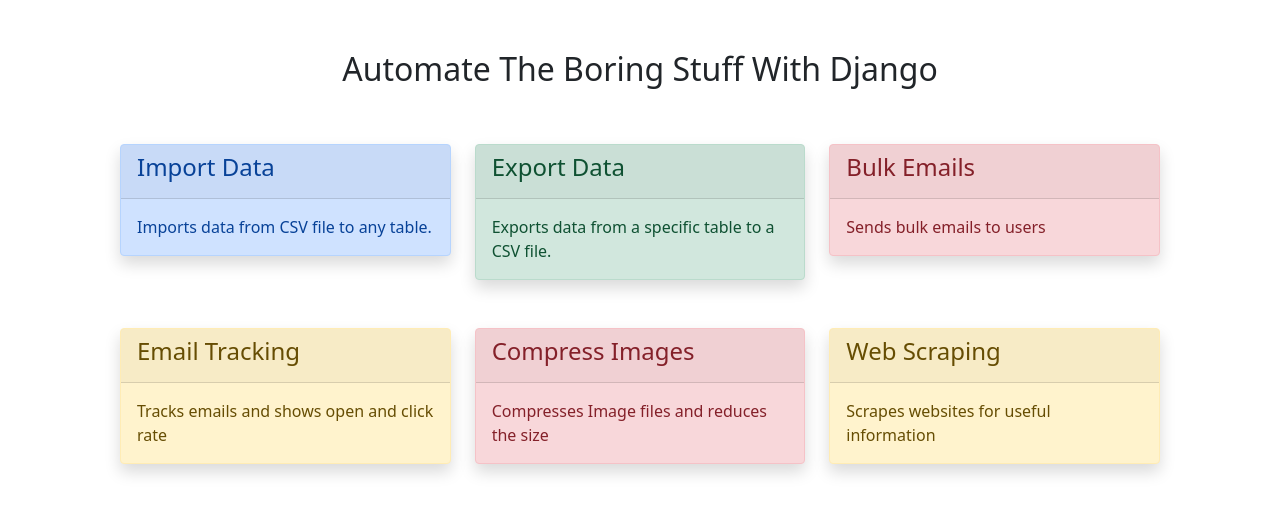
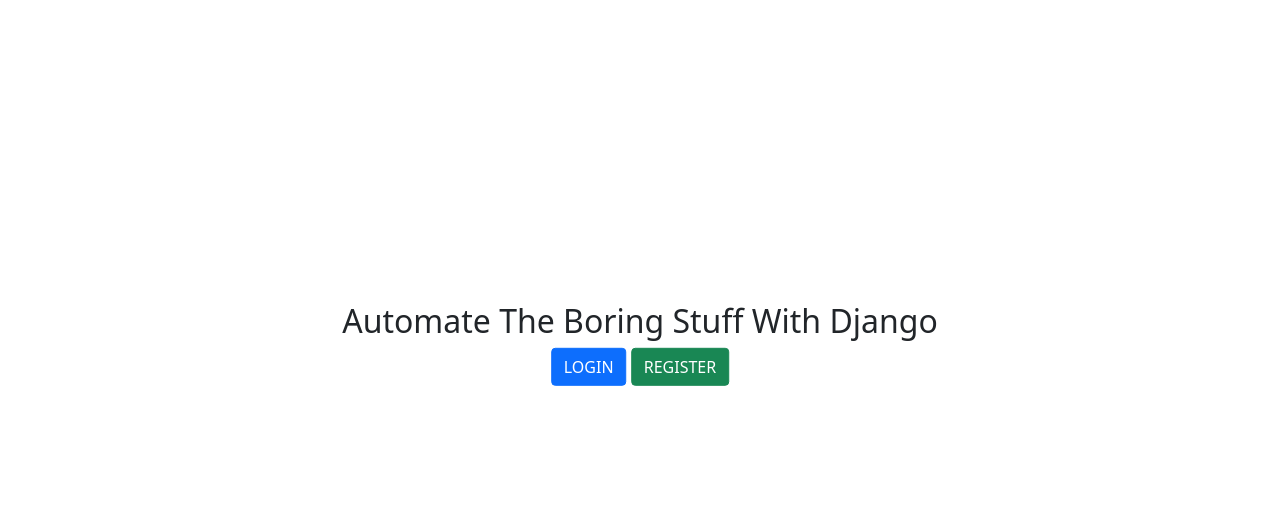
Before and after one commit to pvr30/automate_with_django, a Django app: page / in a window 1280 px wide. Shown: the part 56-570 px from the top of the page. Run offline with Django 5.2, Linux system fonts and the light colour scheme; parts of the project's set-up code (start-up, migrations or seed data) failed here and were passed over.

Commit message:
login and register functionality

```diff
--- a/awd_main/settings.py
+++ b/awd_main/settings.py
@@ -40,7 +40,9 @@
     'django.contrib.messages',
     'django.contrib.staticfiles',
     'dataentry',
-    'uploads'
+    'uploads',
+    'crispy_forms',
+    'crispy_bootstrap5'
 ]
 
 MIDDLEWARE = [
@@ -148,3 +150,5 @@
 EMAIL_USE_TLS = True
 DEFAULT_FROM_EMAIL = 'Automate with Django <vishalparmar6958@gmail.com>'
 DEFAULT_TO_EMAIL = 'pvr302001@gmail.com'
+
+CRISPY_TEMPLATE_PACK = 'bootstrap5'
--- a/awd_main/urls.py
+++ b/awd_main/urls.py
@@ -25,5 +25,8 @@
     path('admin/', admin.site.urls),
     path('', views.home, name='home'),
     path('dataentry/', include('dataentry.urls')),
-    path('celery-test', views.celery_test)
+    path('celery-test', views.celery_test),
+    path('register', views.register, name='register'),
+    path('login', views.login, name='login'),
+    path('logout', views.logout, name='logout'),
 ] + static(settings.MEDIA_URL, document_root=settings.MEDIA_ROOT)
--- a/awd_main/views.py
+++ b/awd_main/views.py
@@ -1,6 +1,10 @@
-from django.shortcuts import render
+from django.shortcuts import render, redirect
 from django.http import HttpResponse
 from dataentry.tasks import celery_test_task
+from django.contrib import messages
+from .forms import RegistrationForm
+from django.contrib.auth.forms import AuthenticationForm
+from django.contrib import auth
 
 
 def home(request):
@@ -10,3 +14,50 @@
 def celery_test(request):
     celery_test_task.delay()
     return HttpResponse("<h1>Function Executed.</h1>")
+
+
+def register(request):
+    if request.method == 'POST':
+        form = RegistrationForm(request.POST)
+        if form.is_valid():
+            form.save()
+            messages.success(request, 'Registration successful.')
+            return redirect('register')
+        else:
+            context = {
+                'form': form
+            }
+            return render(request, 'register.html', context)
+    else:
+        form = RegistrationForm()
+        context = {
+            'form': form
+        }
+    return render(request, 'register.html', context)
+
+
+def login(request):
+    if request.method == 'POST':
+        form = AuthenticationForm(request, request.POST)
+        if form.is_valid():
+            username = form.cleaned_data['username']
+            password = form.cleaned_data['password']
+
+            user = auth.authenticate(username=username, password=password)
+            if user is not None:
+                auth.login(request, user)
+                return redirect('home')
+        else:
+            messages.error(request, 'Invalid credentials')
+            return redirect('login')
+    else:
+        form = AuthenticationForm()
+        context = {
+            'form': form
+        }
+    return render(request, 'login.html', context)
+
+
+def logout(request):
+    auth.logout(request)
+    return redirect('home')
--- a/templates/base.html
+++ b/templates/base.html
@@ -13,10 +13,18 @@
         integrity="sha384-MrcW6ZMFYlzcLA8Nl+NtUVF0sA7MsXsP1UyJoMp4YLEuNSfAP+JcXn/tWtIaxVXM"
         crossorigin="anonymous"></script>
 
+    <script src="https://ajax.googleapis.com/ajax/libs/jquery/3.7.1/jquery.min.js"></script>
     <script src="{% static 'js/custom.js' %}"></script>
     <style>
         .form-group{
             padding: 15px !important;
+        }
+        .home-info{
+            position: absolute;
+            top: 50%;
+            left: 50%;
+            transform: translate(-50%, -50%);
+            padding: 20px;
         }
     </style>
 </head>
@@ -25,10 +33,18 @@
     <nav class="navbar navbar-light bg-light">
         <div class="container">
             <a class="navbar-brand" href="{% url 'home' %}">Automate with Django</a>
+            {% if user.is_authenticated %}
             <div>
-                <a href="" class="float-right text-decoration-none text-dark">Login</a>
-                &nbsp<a href="" class="float-right btn btn-success">Register</a>
+                Logged in as: <b>{{user}}</b>
+                &nbsp<a href="{% url 'logout' %}" class="float-right btn btn-outline-danger">Logout</a>
             </div>
+
+            {% else %}
+            <div>
+                <a href="{% url 'login' %}" class="float-right text-decoration-none text-dark">Login</a>
+                &nbsp<a href="{% url 'register' %}" class="float-right btn btn-success">Register</a>
+            </div>
+            {% endif %}
         </div>
     </nav>
     {% block content %}
--- a/templates/home.html
+++ b/templates/home.html
@@ -1,6 +1,7 @@
 {% extends 'base.html' %}
 {% block content %}
 <div class="container" style="padding: 50px;">
+    {% if user.is_authenticated %}
     <h2 class="text-center">Automate The Boring Stuff With Django</h2>
     <div class="row pt-5">
         <!-- Import data -->
@@ -88,6 +89,15 @@
             </a>
         </div>
     </div>
+    {% else %}
+    <div class="home-info">
+        <h2 class="text-center">Automate The Boring Stuff With Django</h2>
+        <div style="justify-content: center; display: flex;">
+            <a href="{% url 'login' %}" class="btn btn-primary">LOGIN</a>
+            &nbsp;<a href="{% url 'register' %}" class="btn btn-success">REGISTER</a>
+        </div>
+    </div>
+    {% endif %}
 </div>
 
 
```
Also changed, not shown: awd_main/forms.py (added, +11 -0 lines), templates/login.html (added, +22 -0 lines), templates/register.html (added, +22 -0 lines).
